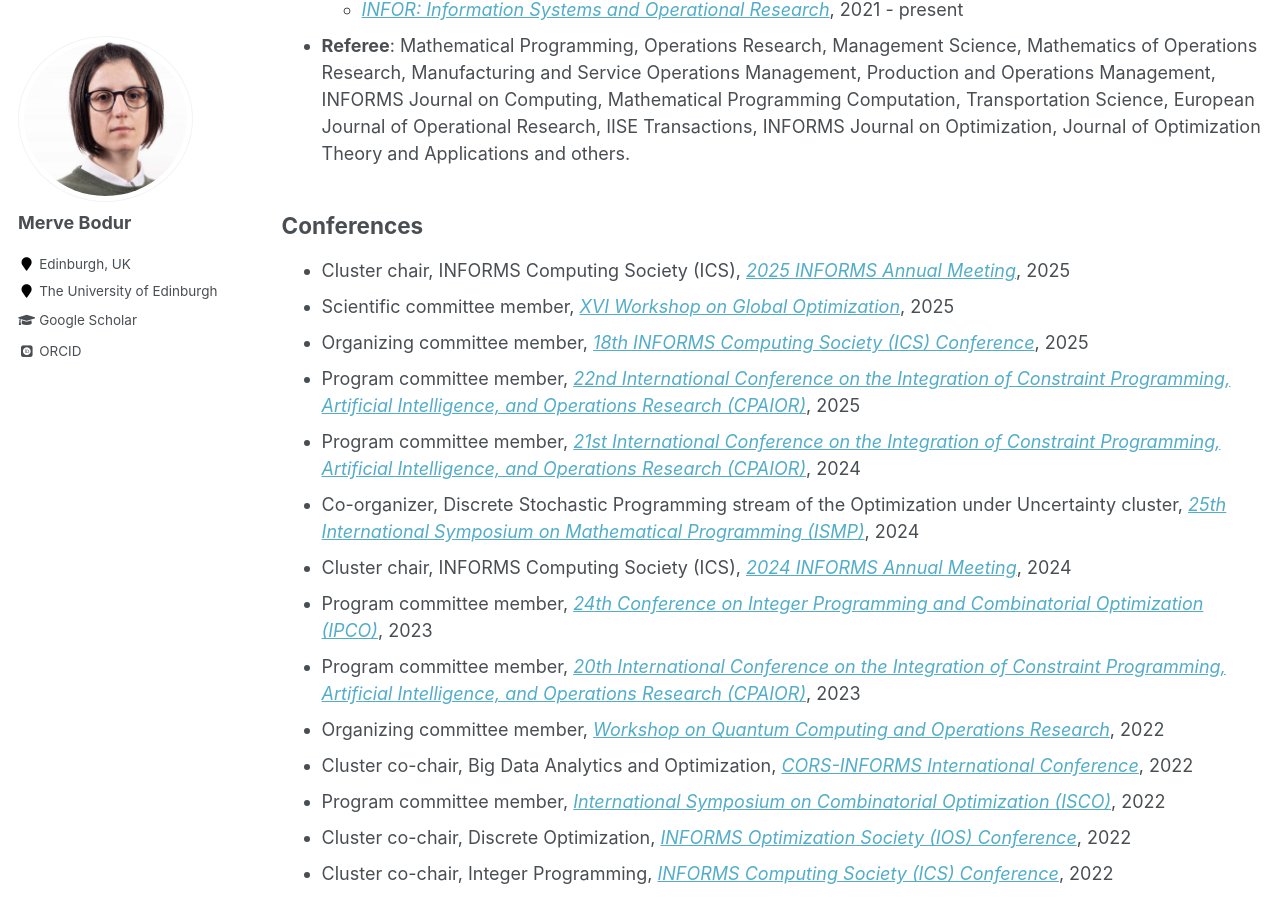
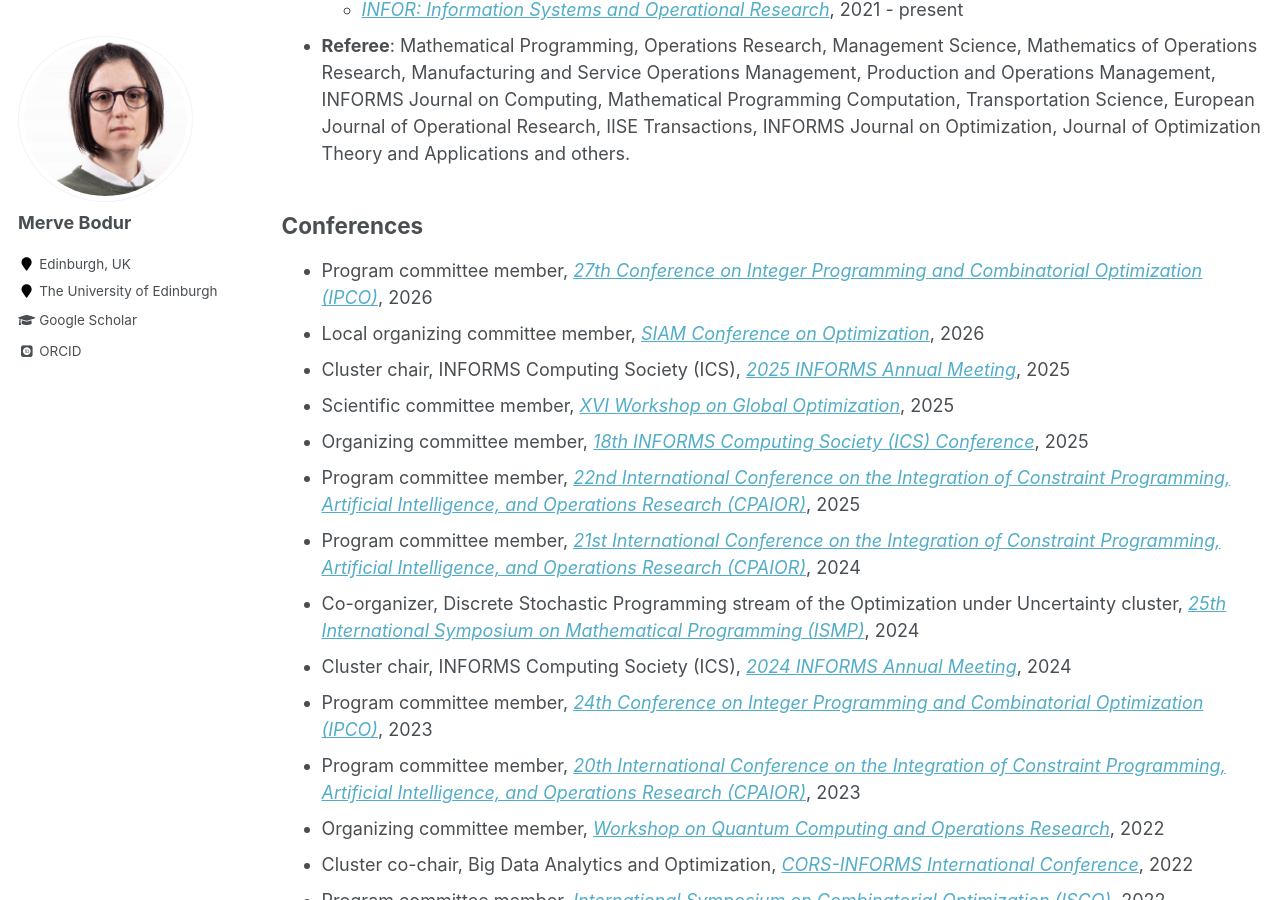
Before and after one commit to mervebodur/mervebodur.github.io, a Jekyll site: the page built from _pages/service.md, in a window 1280 px wide and 900 px high, scrolled down 456 px. Built offline with Jekyll 4.4.1, drawn with Linux system fonts in a browser that asks for light colours; some web fonts are replaced.

Commit message:
Update service.md

```diff
--- a/_pages/service.md
+++ b/_pages/service.md
@@ -16,6 +16,8 @@ author_profile: true
 - **Referee**: Mathematical Programming, Operations Research, Management Science, Mathematics of Operations Research, Manufacturing and Service Operations Management, Production and Operations Management, INFORMS Journal on Computing, Mathematical Programming Computation, Transportation Science, European Journal of Operational Research, IISE Transactions, INFORMS Journal on Optimization, Journal of Optimization Theory and Applications and others.
 
 ## Conferences
+- Program committee member, *[27th Conference on Integer Programming and Combinatorial Optimization (IPCO)](https://events.math.unipd.it/ipco2026)*, 2026
+- Local organizing committee member, *[SIAM Conference on Optimization](https://www.siam.org/conferences-events/siam-conferences/op26)*, 2026
 - Cluster chair, INFORMS Computing Society (ICS), *[2025 INFORMS Annual Meeting](https://meetings.informs.org/wordpress/annual/)*, 2025
 - Scientific committee member, *[XVI Workshop on Global Optimization](https://sites.google.com/view/stogo25/)*, 2025
 - Organizing committee member, *[18th  INFORMS Computing Society (ICS) Conference](https://sites.google.com/view/ics-2025/)*, 2025
```
